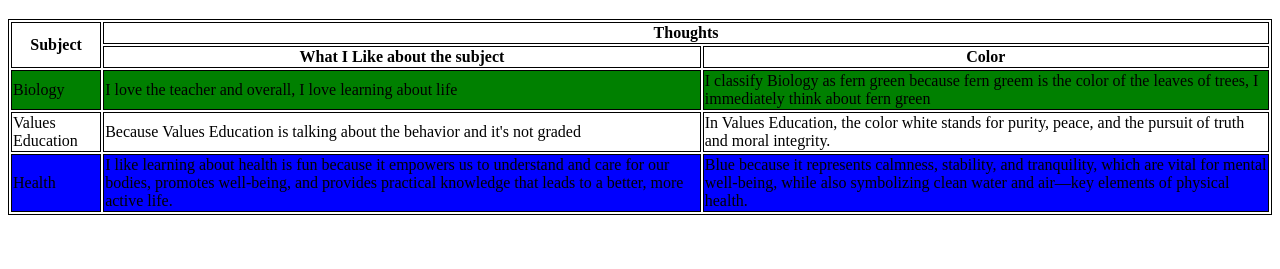
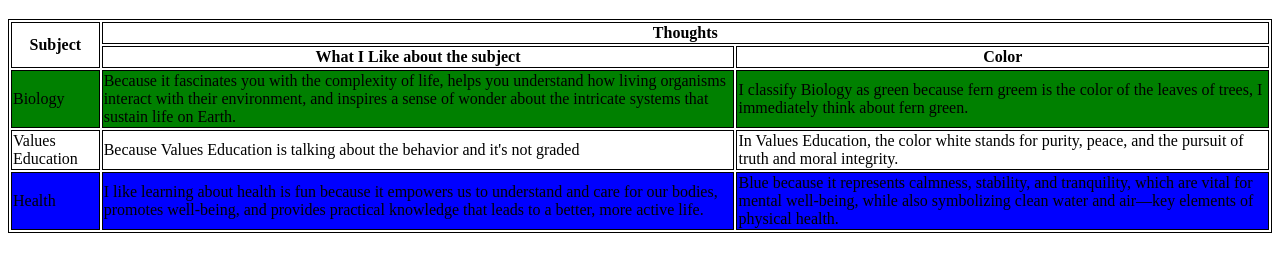
Before and after one commit to FameTubice/subjects.html, a plain HTML site: page index.html in a window 1280 px wide. Shown: the part 61-330 px from the top of the page. Drawn offline with Linux system fonts and the light colour scheme.

Commit message:
Update index.html

```diff
--- a/index.html
+++ b/index.html
@@ -20,8 +20,8 @@
 			</tr>
 			<tr>
 				<td style="border: 1px solid black; background-color: green;">Biology</td>
-				<td style="border: 1px solid black; background-color: green;">I love the teacher and overall, I love learning about life</td>
-				<td style="border: 1px solid black; background-color: green;">I classify Biology as fern green because fern greem is the color of the leaves of trees, I immediately think about fern green</td>
+				<td style="border: 1px solid black; background-color: green;">Because it fascinates you with the complexity of life, helps you understand how living organisms interact with their environment, and inspires a sense of wonder about the intricate systems that sustain life on Earth.</td>
+				<td style="border: 1px solid black; background-color: green;">I classify Biology as green because fern greem is the color of the leaves of trees, I immediately think about fern green.</td>
 			</tr>
 			<tr>
 				<td style="border: 1px solid black; background-color: white;">Values Education</td>
```
